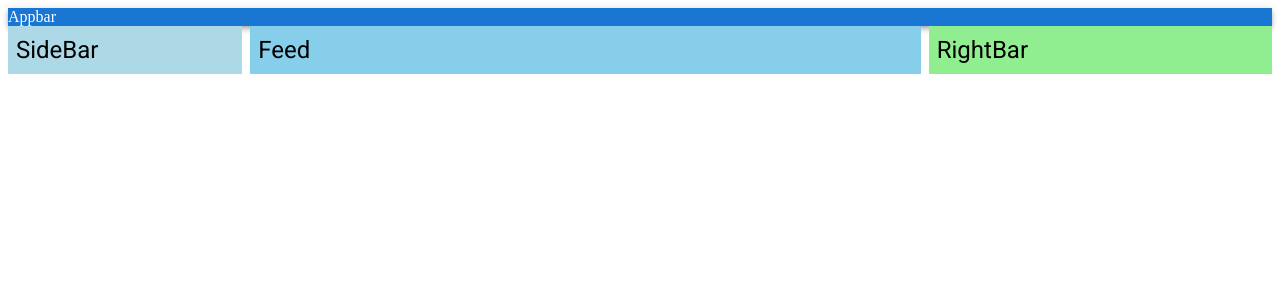
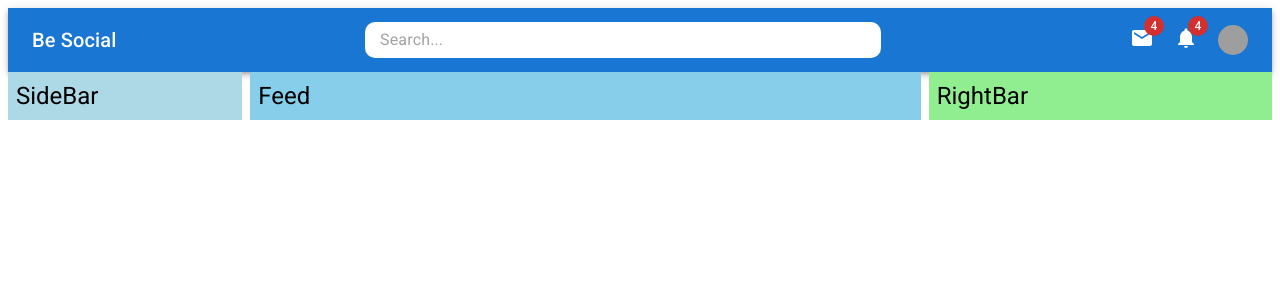
Before and after one commit to RiyaadHossain/SocialMedia-MUI, a React (Create React App) app: page / in a window 1280 px wide. Shown: the top 300 px of the page. Built offline with nearby package versions, Linux system fonts and the light colour scheme; grey boxes are pictures that could not be loaded.

Commit message:
Appbar designed

```diff
--- a/src/components/Appbar.jsx
+++ b/src/components/Appbar.jsx
@@ -1,8 +1,92 @@
-import React from "react";
-import { Box, AppBar } from "@mui/material";
+import React, { useState } from "react";
+import styled from "@emotion/styled";
+import { Mail, Notifications, Pets } from "@mui/icons-material";
+import {
+  AppBar,
+  Avatar,
+  Badge,
+  InputBase,
+  Menu,
+  MenuItem,
+  Toolbar,
+  Typography,
+} from "@mui/material";
+
+const StyledToolbar = styled(Toolbar)({
+  display: "flex",
+  justifyContent: "space-between",
+  gap: "10px",
+});
+
+const SearchBar = styled("div")(({ theme }) => ({
+  backgroundColor: "white",
+  padding: "2px 15px",
+  borderRadius: "10px",
+  width: "40%",
+}));
+
+const Icons = styled("div")(({ theme }) => ({
+  display: "flex",
+  alignItems: "center",
+  gap: "20px",
+}));
 
 function Appbar() {
-  return <Box><AppBar position="static">Appbar</AppBar></Box>;
+  const [open, setOpen] = useState(false);
+
+  return (
+    <AppBar position="static">
+      <StyledToolbar>
+        <Typography variant="h6" sx={{ display: { xs: "none", sm: "block" } }}>
+          Be Social
+        </Typography>
+        <Pets sx={{ display: { xs: "block", sm: "none" } }} />
+        <SearchBar>
+          <InputBase placeholder="Search..." />
+        </SearchBar>
+        <Icons>
+          <Badge
+            sx={{ display: { xs: "none", sm: "block" } }}
+            badgeContent={4}
+            color="error"
+          >
+            <Mail />
+          </Badge>
+          <Badge
+            sx={{ display: { xs: "none", sm: "block" } }}
+            badgeContent={4}
+            color="error"
+          >
+            <Notifications />
+          </Badge>
+          <Avatar
+            alt="Travis Howard"
+            src="https://mui.com/static/images/avatar/2.jpg"
+            sx={{ width: "30px", height: "30px" }}
+            onClick={() => setOpen(true)}
+          />
+        </Icons>
+      </StyledToolbar>
+      <Menu
+        id="demo-positioned-menu"
+        aria-labelledby="demo-positioned-button"
+        open={open}
+        onClose={() => setOpen(false)}
+        anchorOrigin={{
+          vertical: "top",
+          horizontal: "right",
+        }}
+        transformOrigin={{
+          vertical: "top",
+          horizontal: "right",
+        }}
+      >
+        <MenuItem>Profile</MenuItem>
+        <MenuItem>My account</MenuItem>
+        <MenuItem>Logout</MenuItem>
+      </Menu>
+    </AppBar>
+  );
 }
 
 export default Appbar;
```
